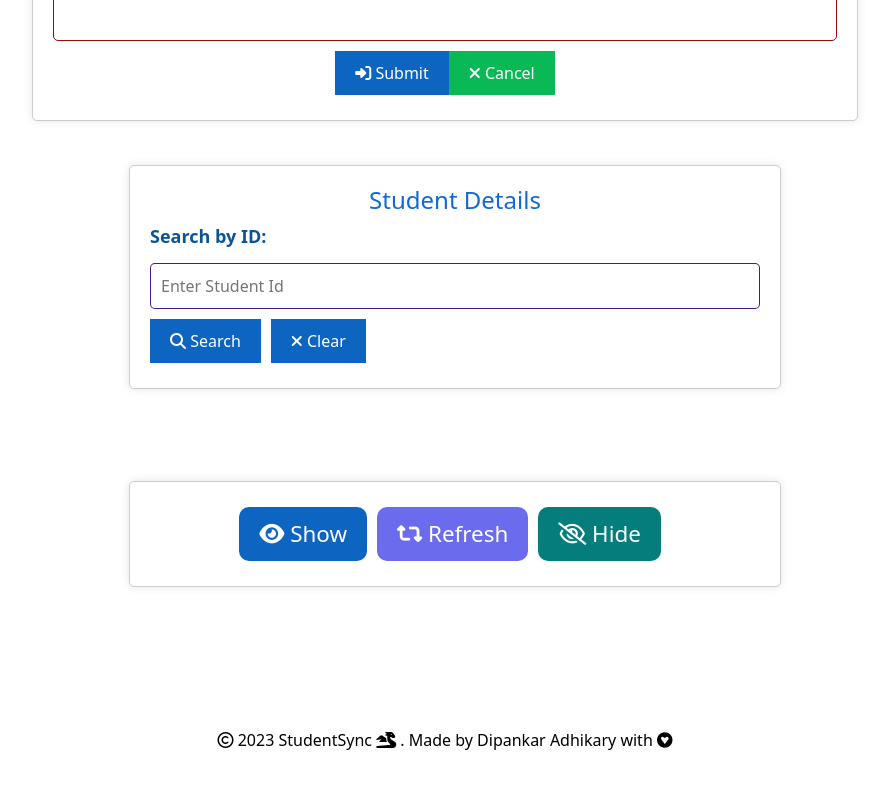
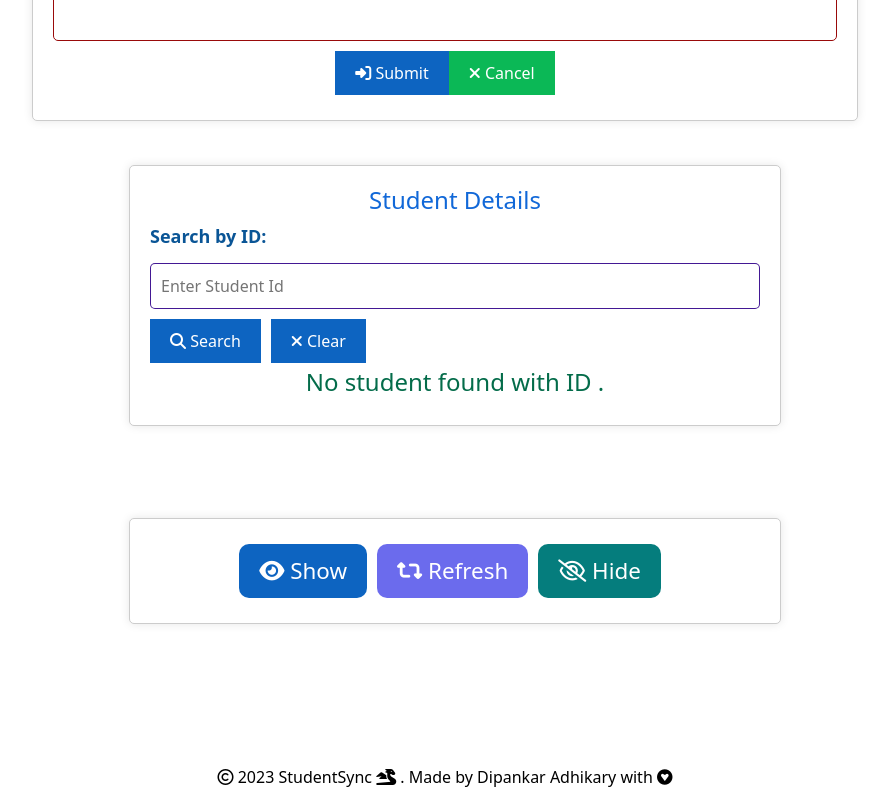
Before and after one commit to adhikary-dipankar/Student, an Angular app: page /form in a window 1280 px wide. Shown: the part 978-1778 px from the top of the page, without its empty margins (195-1084 px from the left). Before the commit the page ends 1741 px from the top, so only its background shows below. Built offline with nearby package versions, Linux system fonts and the light colour scheme; a web font is replaced by a local one.

Commit message:
Update student-form.component.html

```diff
--- a/src/app/student-form/student-form.component.html
+++ b/src/app/student-form/student-form.component.html
@@ -152,7 +152,7 @@
           </div>
 
 
-          <div *ngIf="!studentDetails && searchId !== null">
+          <div *ngIf="!studentDetails">
             <h4 style="text-align: center;color: rgb(4, 108, 74);">No student found with ID <span style="color: rgb(203, 66, 17);">{{ searchId }}</span>.</h4>
           </div>
         </div>
```
